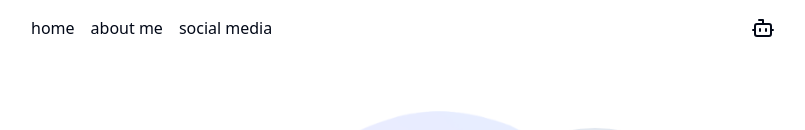
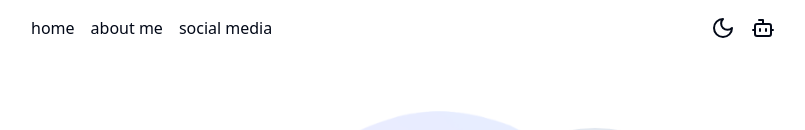
Before and after one commit to bibhash1996/Smart-Portfolio, a Next.js app: page / in a window 1280 px wide. Shown: the top 130 px of the page, without its empty margins (237-1042 px from the left). Built offline with nearby package versions, Linux system fonts and the light colour scheme; grey boxes are pictures that could not be loaded.

Commit message:
adding dark and light support

```diff
--- a/src/app/layout.tsx
+++ b/src/app/layout.tsx
@@ -3,6 +3,7 @@ import localFont from "next/font/local";
 import "./globals.css";
 import Navbar from "@/components/Navbar";
 import Footer from "@/components/Footer";
+import { ThemeProvider } from "next-themes";
 
 const geistSans = localFont({
   src: "./fonts/GeistVF.woff",
@@ -33,9 +34,11 @@ export default function RootLayout({
       <body
         className={`${geistSans.variable} ${geistMono.variable} antialiased`}
       >
-        <Navbar />
-        <main className="mx-auto max-w-3xl px-3 py-10">{children}</main>
-        <Footer />
+        <ThemeProvider attribute={"class"}>
+          <Navbar />
+          <main className="mx-auto max-w-3xl px-3 py-10">{children}</main>
+          <Footer />
+        </ThemeProvider>
       </body>
     </html>
   );
--- a/src/components/Navbar.tsx
+++ b/src/components/Navbar.tsx
@@ -1,5 +1,6 @@
 import Link from "next/link";
 import AIChatButton from "./AIChatButton";
+import ThemeToggle from "./ThemeToggle";
 
 export default function Navbar() {
   return (
@@ -11,6 +12,7 @@ export default function Navbar() {
           <Link href="/social">social media</Link>
         </nav>
         <div className="flex items-center gap-4">
+          <ThemeToggle />
           <AIChatButton />
         </div>
       </div>
--- /dev/null
+++ b/src/components/ThemeToggle.tsx
@@ -0,0 +1,21 @@
+"use client";
+
+import { Moon, Sun } from "lucide-react";
+import { useTheme } from "next-themes";
+
+export default function ThemeToggle() {
+  const { theme, setTheme } = useTheme();
+
+  return (
+    <button onClick={() => setTheme(theme === "dark" ? "light" : "dark")}>
+      <Sun
+        size={24}
+        className="absolute rotate-90 scale-0 transition-all dark:rotate-0 dark:scale-100"
+      />
+      <Moon
+        size={24}
+        className="rotate-0 scale-100 transition-all dark:-rotate-90 dark:scale-0"
+      />
+    </button>
+  );
+}
```
